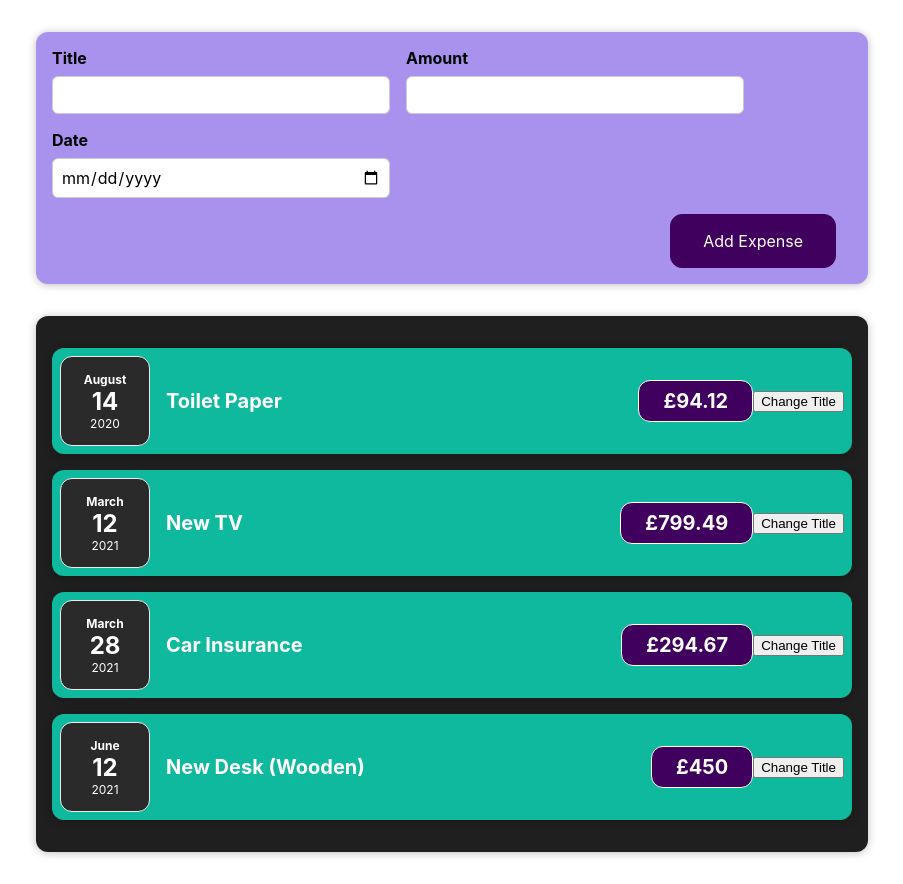
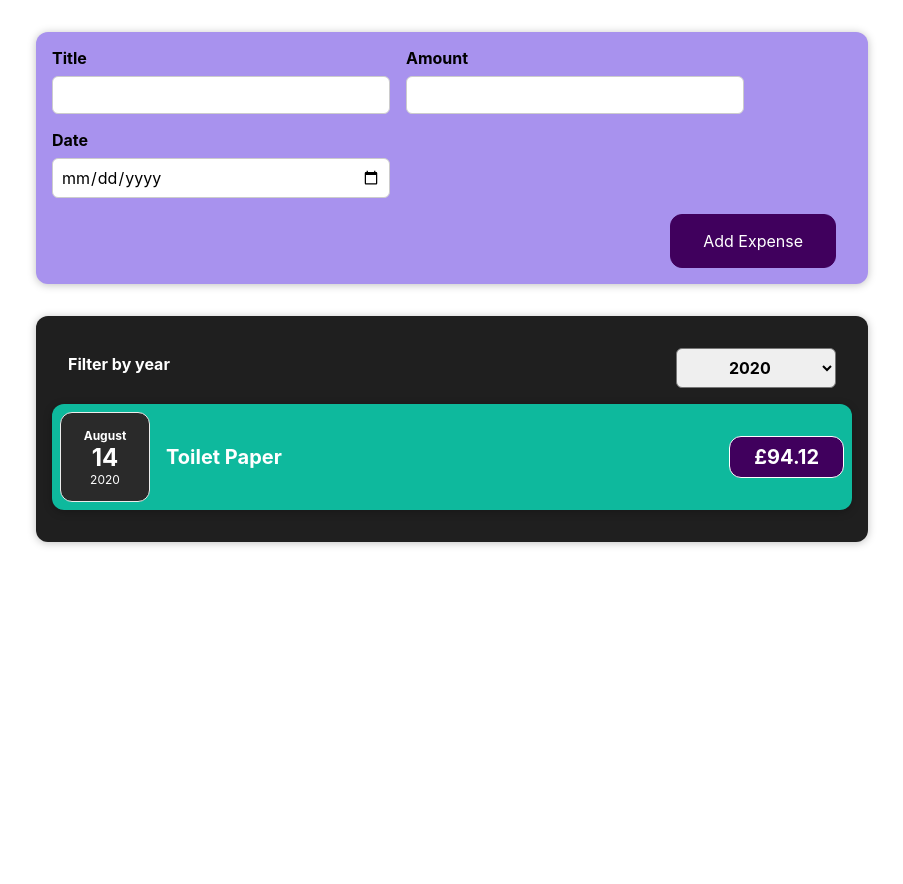
Before and after one commit to Mahdi2105/react-complete-guide, a React (Create React App) app: page / in a window 1280 px wide. Shown: the whole page, without its empty margins (188-1091 px from the left). After the commit the page ends 800 px from the top, so only its background shows below. Built offline with nearby package versions, Linux system fonts and the light colour scheme.

Commit message:
Added files, filtered by year

```diff
--- a/public/index.html
+++ b/public/index.html
@@ -9,7 +9,6 @@
       name="description"
       content="Web site created using create-react-app"
     />
-    <link rel="apple-touch-icon" href="%PUBLIC_URL%/logo192.png" />
     <!--
       manifest.json provides metadata used when your web app is installed on a
       user's mobile device or desktop. See https://developers.google.com/web/fundamentals/web-app-manifest/
--- a/src/App.js
+++ b/src/App.js
@@ -1,8 +1,7 @@
-// import React from "react";
+import React, { useState } from "react";
 import Expenses from "./components/Expenses/Expenses";
 import NewExpense from "./components/NewExpense/NewExpense";
 
-function App() {
 const expensesConst = [
   {
     id: "e1",
@@ -30,17 +29,29 @@
   },
 ];
 
+function App() {
+  const [expenses, setExpenses] = useState(expensesConst);
+
+  const addExpenseHandler = (expense) => {
+    // This is actually wrong, if you want to add to a list use the next method
+    // setExpenses([...expenses, expense]);
+    // prevExpenses is auto passed, name can be anything
+    setExpenses((prevExpenses) => {
+      return [expense, ...prevExpenses];
+    });
+  };
+
   // Without JSX it would be like this
   // return React.createElement(
   //   "div",
   //   {},
-  //   React.createElement(Expenses, { items: expensesConst })
+  //   React.createElement(Expenses, { items: expensest })
   // );
 
   return (
     <div>
-      <NewExpense />
-      <Expenses items={expensesConst} />
+      <NewExpense onAddExpense={addExpenseHandler} />
+      <Expenses items={expenses} />
     </div>
   );
 }
--- a/src/components/Expenses/ExpenseItem.js
+++ b/src/components/Expenses/ExpenseItem.js
@@ -4,22 +4,13 @@
 import ExpenseDate from "./ExpenseDate";
 
 function ExpenseItem(props) {
-  const [title, setTitle] = useState(props.title);
-  console.log("Expense items evaluated by react");
-
-  const clickHandler = () => {
-    setTitle("Updated");
-    console.log(title);
-  };
-
   return (
     <Card className="expense-item">
       <ExpenseDate date={props.date} />
       <div className="expense-item__description">
-        <h2>{title}</h2>
+        <h2>{props.title}</h2>
         <div className="expense-item__price">£{props.amount}</div>
       </div>
-      <button onClick={clickHandler}>Change Title</button>
     </Card>
   );
 }
--- a/src/components/Expenses/Expenses.js
+++ b/src/components/Expenses/Expenses.js
@@ -1,32 +1,29 @@
+import React, { useState } from "react";
 import "./Expenses.css";
 import Card from "../UI/Card";
-import ExpenseItem from "./ExpenseItem";
+import ExpensesList from "./ExpensesList";
+import ExpensesFilter from "../YearFilter/ExpensesFilter";
 
 function Expenses(props) {
+  const [selectedYear, setSelectedYear] = useState("2020");
+  const filterChangeHandler = (selectedYear) => {
+    setSelectedYear(selectedYear);
+  };
+
+  const expensesByYear = props.items.filter((expense) => {
+    return expense.date.getFullYear().toString() === selectedYear;
+  });
+
   return (
-    <Card className="expenses">
-      <ExpenseItem
-        name={props.myName}
-        title={props.items[0].title}
-        amount={props.items[0].amount}
-        date={props.items[0].date}
-      ></ExpenseItem>
-      <ExpenseItem
-        title={props.items[1].title}
-        amount={props.items[1].amount}
-        date={props.items[1].date}
-      ></ExpenseItem>
-      <ExpenseItem
-        title={props.items[2].title}
-        amount={props.items[2].amount}
-        date={props.items[2].date}
-      ></ExpenseItem>
-      <ExpenseItem
-        title={props.items[3].title}
-        amount={props.items[3].amount}
-        date={props.items[3].date}
-      ></ExpenseItem>
-    </Card>
+    <div>
+      <Card className="expenses">
+        <ExpensesFilter
+          selected={selectedYear}
+          onChangeFilter={filterChangeHandler}
+        />
+        <ExpensesList items={expensesByYear} />
+      </Card>
+    </div>
   );
 }
 
--- /dev/null
+++ b/src/components/Expenses/ExpensesList.css
@@ -0,0 +1,9 @@
+.expenses-list {
+  list-style: none;
+  padding: 0;
+}
+
+.expenses-list__fallback {
+  color: white;
+  text-align: center;
+}
--- /dev/null
+++ b/src/components/Expenses/ExpensesList.js
@@ -0,0 +1,25 @@
+import React from "react";
+
+import ExpenseItem from "./ExpenseItem";
+
+import "./ExpensesList.css";
+
+const ExpensesList = (props) => {
+  if (props.items.length === 0) {
+    return <h2 className="expenses-list__fallback">Found No Expenses</h2>;
+  }
+  return (
+    <ul className="expenses-list">
+      {props.items.map((expense) => (
+        <ExpenseItem
+          key={expense.id}
+          title={expense.title}
+          amount={expense.amount}
+          date={expense.date}
+        />
+      ))}
+    </ul>
+  );
+};
+
+export default ExpensesList;
--- a/src/components/NewExpense/ExpenseForm.js
+++ b/src/components/NewExpense/ExpenseForm.js
@@ -2,7 +2,7 @@
 
 import "./ExpenseForm.css";
 
-const ExpenseForm = () => {
+const ExpenseForm = (props) => {
   //   const [enteredTitle, setEnteredTitle] = useState("");
   //   const [enteredAmount, setEnteredAmount] = useState("");
   //   const [enteredDate, setEnteredDate] = useState("");
@@ -49,12 +49,33 @@
     });
   };
 
+  const submitHandler = (event) => {
+    event.preventDefault();
+
+    const expenseData = {
+      title: userInput.enteredTitle,
+      amount: userInput.enteredAmount,
+      date: new Date(userInput.enteredDate),
+    };
+
+    props.onSaveExpenseData(expenseData);
+    setUserInput({
+      enteredTitle: "",
+      enteredAmount: "",
+      enteredDate: "",
+    });
+  };
+
   return (
-    <form>
+    <form onSubmit={submitHandler}>
       <div className="new-expense__controls">
         <div className="new-expense__control">
           <label>Title</label>
-          <input type="text" onChange={titleChangeHandler} />
+          <input
+            type="text"
+            value={userInput.enteredTitle}
+            onChange={titleChangeHandler}
+          />
         </div>
         <div className="new-expense__control">
           <label>Amount</label>
@@ -62,6 +83,7 @@
             type="number"
             min="0.01"
             step="0.01"
+            value={userInput.enteredAmount}
             onChange={amountChangeHandler}
           />
         </div>
@@ -71,6 +93,7 @@
             type="date"
             min="2019-01-01"
             max="2022-12-31"
+            value={userInput.enteredDate}
             onChange={dateChangeHandler}
           />
         </div>
--- a/src/components/NewExpense/NewExpense.js
+++ b/src/components/NewExpense/NewExpense.js
@@ -3,10 +3,18 @@
 import "./NewExpense.css";
 import ExpenseForm from "./ExpenseForm";
 
-const NewExpense = () => {
+const NewExpense = (props) => {
+  const saveExpenseDataHandler = (enteredExpenseData) => {
+    const expenseData = {
+      ...enteredExpenseData,
+      id: Math.random().toString(),
+    };
+    props.onAddExpense(expenseData);
+  };
+
   return (
     <div className="new-expense">
-      <ExpenseForm />
+      <ExpenseForm onSaveExpenseData={saveExpenseDataHandler} />
     </div>
   );
 };
--- /dev/null
+++ b/src/components/YearFilter/ExpensesFilter.css
@@ -0,0 +1,24 @@
+.expenses-filter {
+  color: white;
+  padding: 0 1rem;
+}
+
+.expenses-filter__control {
+  display: flex;
+  width: 100%;
+  align-items: center;
+  justify-content: space-between;
+  margin: 1rem 0;
+}
+
+.expenses-filter label {
+  font-weight: bold;
+  margin-bottom: 0.5rem;
+}
+
+.expenses-filter select {
+  font: inherit;
+  padding: 0.5rem 3rem;
+  font-weight: bold;
+  border-radius: 6px;
+}
--- /dev/null
+++ b/src/components/YearFilter/ExpensesFilter.js
@@ -0,0 +1,22 @@
+import "./ExpensesFilter.css";
+
+const ExpensesFilter = (props) => {
+  const filterChangeHandler = (event) => {
+    props.onChangeFilter(event.target.value);
+  };
+  return (
+    <div className="expenses-filter">
+      <div className="expenses-filter__control">
+        <label>Filter by year</label>
+        <select value={props.selected} onChange={filterChangeHandler}>
+          <option value="2022">2022</option>
+          <option value="2021">2021</option>
+          <option value="2020">2020</option>
+          <option value="2019">2019</option>
+        </select>
+      </div>
+    </div>
+  );
+};
+
+export default ExpensesFilter;
```
Also changed, not shown: public/manifest.json, 1 other file (tests, documents, lock files or other folders). Lines whose indentation alone changed are shown as unchanged.
